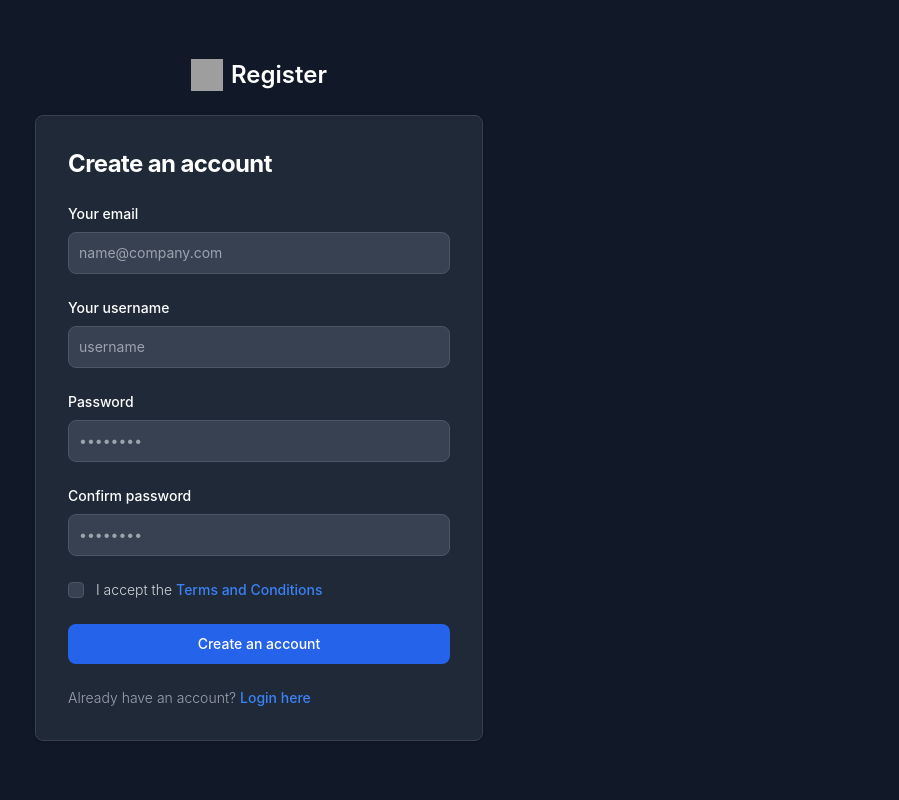
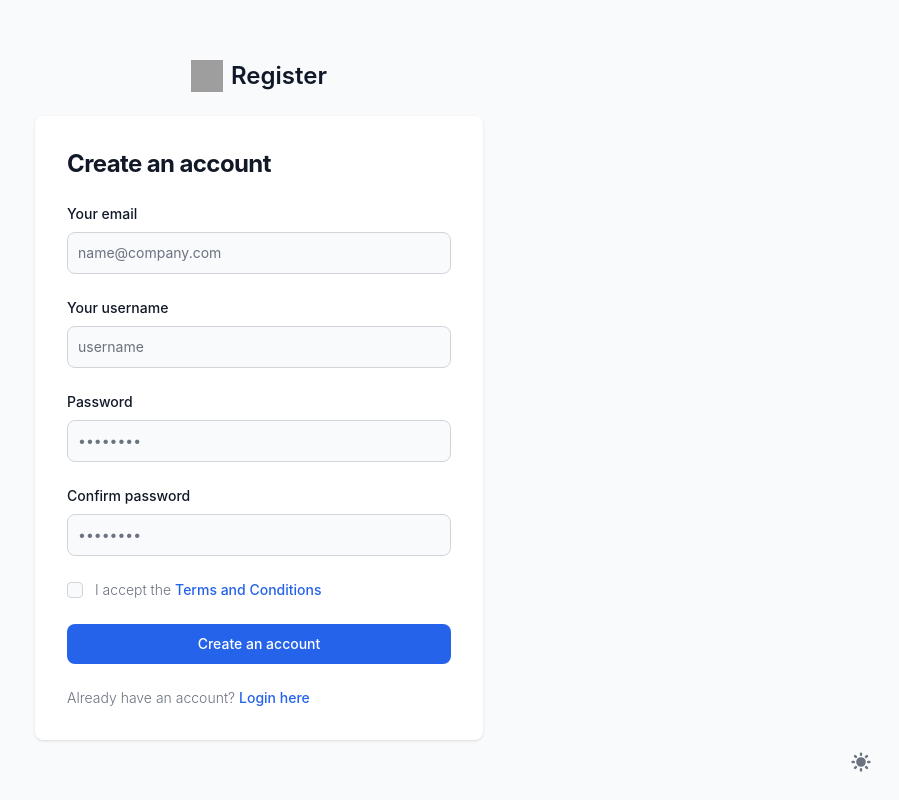
Before and after one commit to M0rnstar/Task-Manager, a Flask app: page /register in a window 1280 px wide. Shown: the whole page, without its empty margins (381-1280 px from the left). Run offline with Flask 3, Linux system fonts and the light colour scheme; style sheets or scripts are compiled from the project's sources; some libraries are stand-ins or nearby versions; grey boxes are pictures that could not be loaded.

Commit message:
Added dark mode changer

```diff
--- /dev/null
+++ b/static/src/js/script.js
@@ -0,0 +1,40 @@
+var themeToggleDarkIcon = document.getElementById('theme-toggle-dark-icon');
+var themeToggleLightIcon = document.getElementById('theme-toggle-light-icon');
+
+// Change the icons inside the button based on previous settings
+if (localStorage.getItem('color-theme') === 'dark' || (!('color-theme' in localStorage) && window.matchMedia('(prefers-color-scheme: dark)').matches)) {
+    themeToggleLightIcon.classList.remove('hidden');
+} else {
+    themeToggleDarkIcon.classList.remove('hidden');
+}
+
+var themeToggleBtn = document.getElementById('theme-toggle');
+
+themeToggleBtn.addEventListener('click', function() {
+
+    // toggle icons inside button
+    themeToggleDarkIcon.classList.toggle('hidden');
+    themeToggleLightIcon.classList.toggle('hidden');
+
+    // if set via local storage previously
+    if (localStorage.getItem('color-theme')) {
+        if (localStorage.getItem('color-theme') === 'light') {
+            document.documentElement.classList.add('dark');
+            localStorage.setItem('color-theme', 'dark');
+        } else {
+            document.documentElement.classList.remove('dark');
+            localStorage.setItem('color-theme', 'light');
+        }
+
+    // if NOT set via local storage previously
+    } else {
+        if (document.documentElement.classList.contains('dark')) {
+            document.documentElement.classList.remove('dark');
+            localStorage.setItem('color-theme', 'light');
+        } else {
+            document.documentElement.classList.add('dark');
+            localStorage.setItem('color-theme', 'dark');
+        }
+    }
+
+});
--- a/tailwind.config.js
+++ b/tailwind.config.js
@@ -1,6 +1,6 @@
 // tailwind.config.js
 module.exports = {
-  darkMode: 'selector',
+  darkMode: 'class',
   content: [
     "./templates/**/*.html",
     "./static/src/**/*.js",
--- a/templates/Login/index.html
+++ b/templates/Login/index.html
@@ -5,10 +5,6 @@ Login
 {% endblock %}
 
 {% block body %}
-<section class="bg-gray-50 dark:bg-gray-900">
-  <div
-    class="flex flex-col items-center justify-center px-6 py-8 mx-auto md:h-screen lg:py-0"
-  >
     <a
       href="#"
       class="flex items-center mb-6 text-2xl font-semibold text-gray-900 dark:text-white"
@@ -104,7 +100,5 @@ Login
         </form>
       </div>
     </div>
-  </div>
-</section>
 <script src="https://cdn.jsdelivr.net/npm/flowbite@2.5.1/dist/flowbite.min.js"></script>
 {% endblock %}
--- a/templates/dashboard/index.html
+++ b/templates/dashboard/index.html
@@ -5,7 +5,6 @@ Home
 {% endblock %}
 
 {% block body %}
-<body class="dark">
   <!-- Навигационная панель -->
   <nav class="bg-white shadow-lg">
     <div class="max-w-7xl mx-auto px-4">
@@ -95,5 +94,4 @@ Home
       </div>
     </div>
   </footer>
-</body>
 {% endblock %}
--- a/templates/forgot_password/index.html
+++ b/templates/forgot_password/index.html
@@ -5,10 +5,6 @@ Reset Password
 {% endblock %}
 
 {% block body %}
-<section class="bg-gray-50 dark:bg-gray-900">
-  <div
-    class="flex flex-col items-center justify-center px-6 py-8 mx-auto md:h-screen lg:py-0"
-  >
     <a
       href="#"
       class="flex items-center mb-6 text-2xl font-semibold text-gray-900 dark:text-white"
@@ -94,6 +90,4 @@ Reset Password
         </button>
       </form>
     </div>
-  </div>
-</section>
 {% endblock %}
--- a/templates/register/index.html
+++ b/templates/register/index.html
@@ -5,11 +5,6 @@ Register
 {% endblock %}
 
 {%block body %}
-
-<section class="bg-gray-50 dark:bg-gray-900">
-  <div
-    class="flex flex-col items-center justify-center px-6 py-8 mx-auto md:h-screen lg:py-0"
-  >
     <a
       href="#"
       class="flex items-center mb-6 text-2xl font-semibold text-gray-900 dark:text-white"
@@ -168,8 +163,6 @@ Register
         </form>
       </div>
     </div>
-  </div>
-</section>
 <!-- Main modal -->
 <div
   id="default-modal"
--- a/templates/sample/auth/base.html
+++ b/templates/sample/auth/base.html
@@ -12,9 +12,28 @@
       href="{{url_for('static',filename='dist/output.css')}}"
     />
     <title>{% block title %}{% endblock %}</title>
+    <script>
+    // On page load or when changing themes, best to add inline in `head` to avoid FOUC
+    if (localStorage.getItem('color-theme') === 'dark' || (!('color-theme' in localStorage) && window.matchMedia('(prefers-color-scheme: dark)').matches)) {
+        document.documentElement.classList.add('dark');
+    } else {
+        document.documentElement.classList.remove('dark')
+    }
+</script>
   </head>
-  <body class="dark">
+  <body>
+  <section class="bg-gray-50 dark:bg-gray-900">
+      <div
+    class="flex flex-col items-center justify-center px-6 py-8 mx-auto md:h-screen lg:py-0"
+  >
     {% block body %} {% endblock %}
+    <button id="theme-toggle" type="button" class="absolute right-4 bottom-4 text-gray-500 dark:text-gray-400 hover:bg-gray-100 dark:hover:bg-gray-700 focus:outline-none focus:ring-0 focus:ring-gray-200 dark:focus:ring-gray-700 rounded-lg text-sm p-2.5">
+    <svg id="theme-toggle-light-icon" class="hidden w-6 h-6" fill="currentColor" viewBox="0 0 20 20" xmlns="http://www.w3.org/2000/svg"><path d="M17.293 13.293A8 8 0 016.707 2.707a8.001 8.001 0 1010.586 10.586z"></path></svg>
+    <svg id="theme-toggle-dark-icon" class="hidden w-6 h-6" fill="currentColor" viewBox="0 0 20 20" xmlns="http://www.w3.org/2000/svg"><path d="M10 2a1 1 0 011 1v1a1 1 0 11-2 0V3a1 1 0 011-1zm4 8a4 4 0 11-8 0 4 4 0 018 0zm-.464 4.95l.707.707a1 1 0 001.414-1.414l-.707-.707a1 1 0 00-1.414 1.414zm2.12-10.607a1 1 0 010 1.414l-.706.707a1 1 0 11-1.414-1.414l.707-.707a1 1 0 011.414 0zM17 11a1 1 0 100-2h-1a1 1 0 100 2h1zm-7 4a1 1 0 011 1v1a1 1 0 11-2 0v-1a1 1 0 011-1zM5.05 6.464A1 1 0 106.465 5.05l-.708-.707a1 1 0 00-1.414 1.414l.707.707zm1.414 8.486l-.707.707a1 1 0 01-1.414-1.414l.707-.707a1 1 0 011.414 1.414zM4 11a1 1 0 100-2H3a1 1 0 000 2h1z" fill-rule="evenodd" clip-rule="evenodd"></path></svg>
+  </button>
+      </div>
+  </section>
     <script src="https://cdn.jsdelivr.net/npm/flowbite@2.5.1/dist/flowbite.min.js"></script>
+  <script src="{{ url_for('static', filename='src/js/script.js') }}"></script>
   </body>
 </html>
```
Also changed, not shown: templates/sample/start/base.html (+16 -1 lines).
